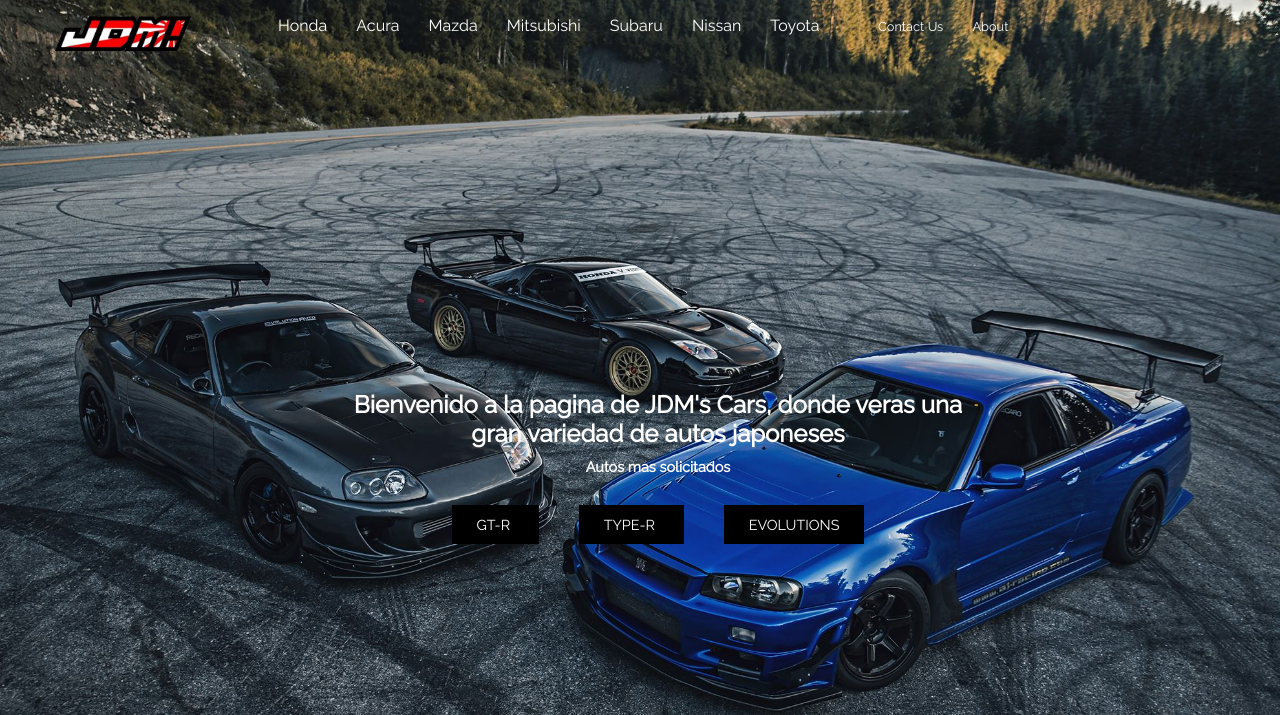
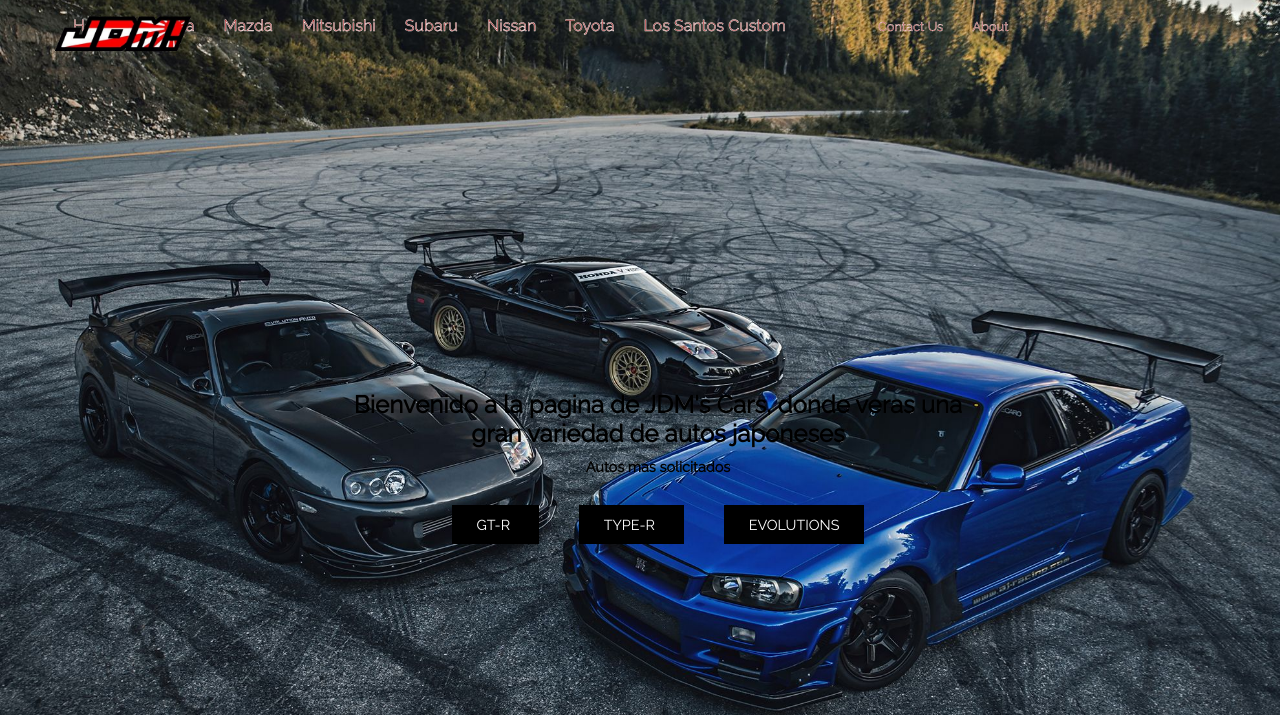
Before and after one commit to RandyGrullon/ProjectoFinal, a PHP site: page /html/Index.html in a window 1280 px wide. Shown: the top 715 px of the page. Run offline with PHP 8.4, Linux system fonts and the light colour scheme.

Commit message:
pusheao pa que randy no joda

```diff
--- a/JDM's CARS/css/lossantos.css
+++ b/JDM's CARS/css/lossantos.css
@@ -78,6 +78,7 @@
 label {
   text-align: end;
   color:#fff;
+  font-size: 1.3em;
   font-family: "Franklin Gothic Medium", "Arial Narrow", Arial, sans-serif;
   font-weight: 400;
   -webkit-text-stroke: 0.07em #000;
--- a/JDM's CARS/css/styles-main.css
+++ b/JDM's CARS/css/styles-main.css
@@ -76,14 +76,14 @@
 }
 
 #logo img {
-	width: 150px;
+	width: 9.375em;
 	float: left;
 	position: absolute;
 }
 
 #left-nav-buttons {
 	float: left;
-	margin-left: 205px;
+	margin-left: 12.8125;
 }
 
 #right-nav-buttons {
@@ -95,9 +95,10 @@
 }
 
 .nav-button {
-	color: white;
+	color: #a51b1b;
 	text-decoration: none;
 	margin-left: 25px;
+	-webkit-text-stroke: 0.03em #fff;
 }
 
 #content {
@@ -118,8 +119,9 @@
 #content #marketing-content {
 	margin-top: 20px;
 	text-align: center;
-	color: white;
+	color: #000;
 	font-weight: bold;
+	-webkit-text-stroke: 0.001em #fff;
 
 }
 
--- a/JDM's CARS/html/Index.html
+++ b/JDM's CARS/html/Index.html
@@ -27,6 +27,9 @@
 							<a class="nav-button" href="Nissan.html">Nissan</a>
 
 							<a class="nav-button" href="Toyota.html">Toyota</a>
+
+							<a class="nav-button" href="los-santos-customs.html">Los Santos Custom</a>
+
 						</div>
 
 						<div id='right-nav-buttons'>
```
